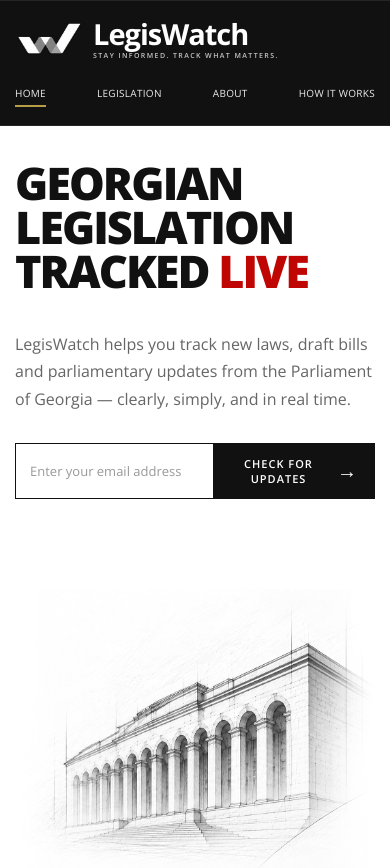
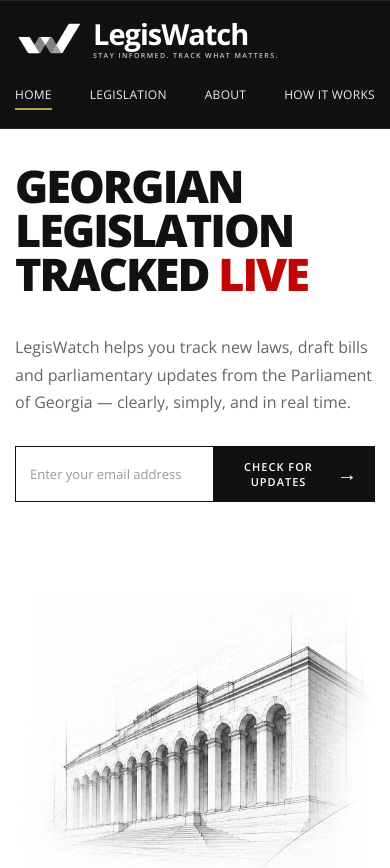
Before and after one commit to irakli86-png/LegisWatch, a website: page frontend/index.html in a window 390 px wide. Shown: the top 868 px of the page. Drawn offline with nearby package versions, Linux system fonts and the light colour scheme; no server answers.

Commit message:
edits css

```diff
--- a/frontend/style.css
+++ b/frontend/style.css
@@ -1731,7 +1731,7 @@ input {
     margin: 0;
     display: flex;
     justify-content: flex-start;
-    gap: 22px;
+    gap: 16px;
     flex-wrap: nowrap;
 }
 
@@ -1769,7 +1769,7 @@ input {
 }
 
 .main-nav a {
-    font-size: 10px;
+    font-size: 12px;
     padding: 6px 0;
     white-space: nowrap;
     letter-spacing: 0.3px;
```
